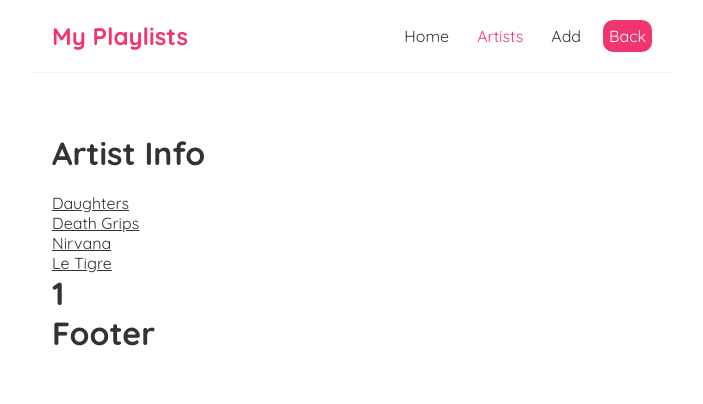
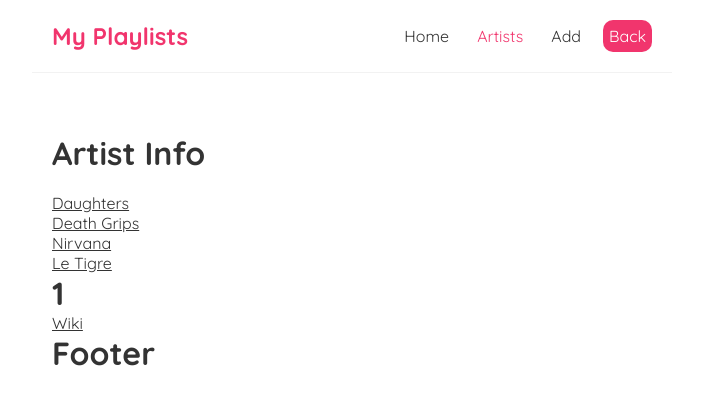
Before and after one commit to karldudley/music-app, a React (Create React App) app: page /artists/1 in a window 1280 px wide. Shown: the top 404 px of the page, without its empty margins (288-991 px from the left). Built offline with nearby package versions, Linux system fonts and the light colour scheme.

Commit message:
add Wiki URL to artist page

```diff
--- a/src/Pages/Artist/index.js
+++ b/src/Pages/Artist/index.js
@@ -4,11 +4,13 @@ import { useParams } from 'react-router-dom'
 function Artist() {
 
 const params = useParams()
-console.log(params);
+const wikiURL = `https://en.wikipedia.org/wiki/${params.name}_(band)`
   return (
 
-
-    <h1>{params.name}</h1>
+    <>
+      <h1>{params.name}</h1>
+      <a href={wikiURL}>Wiki</a>
+    </>
   );
 }
 
```
